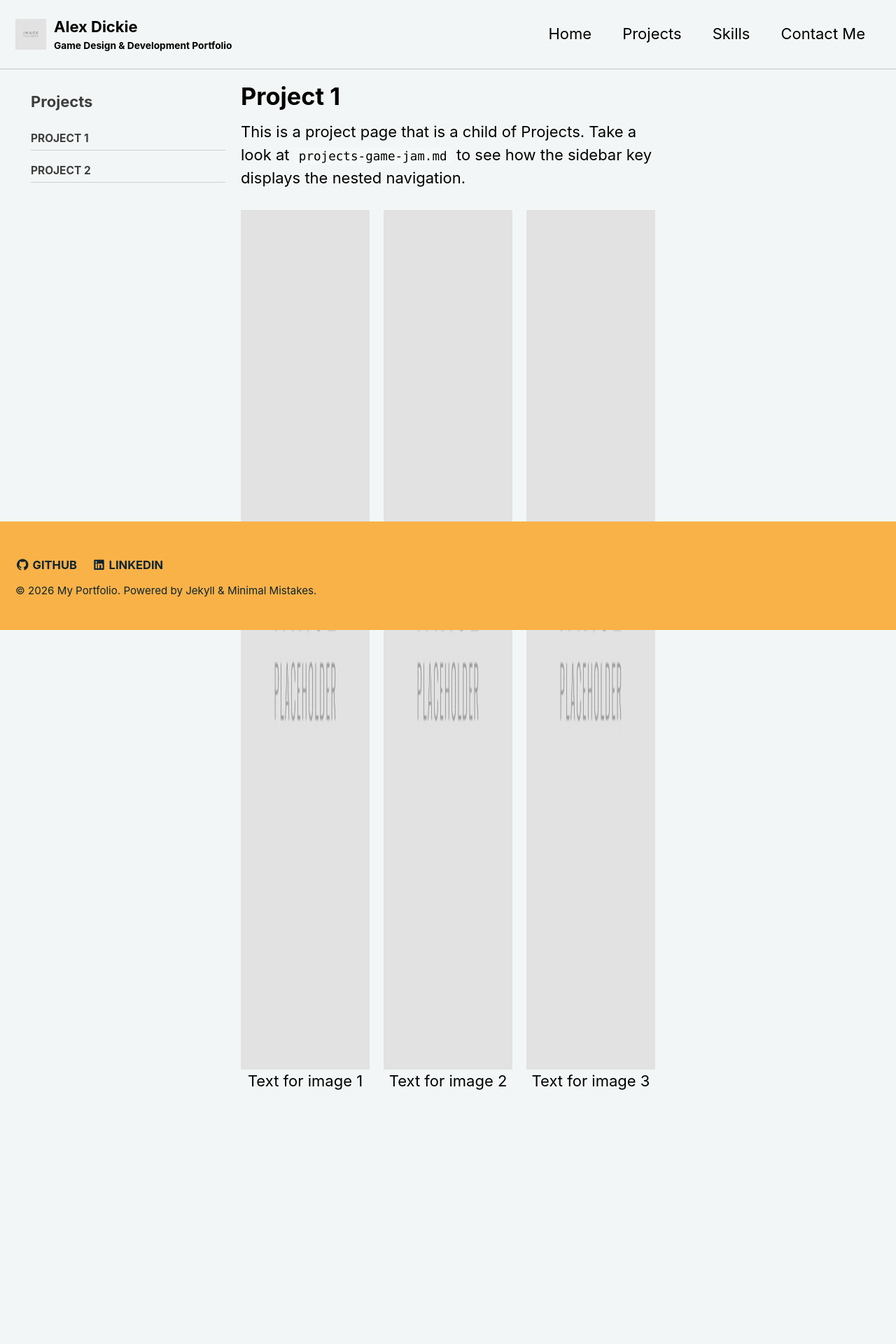
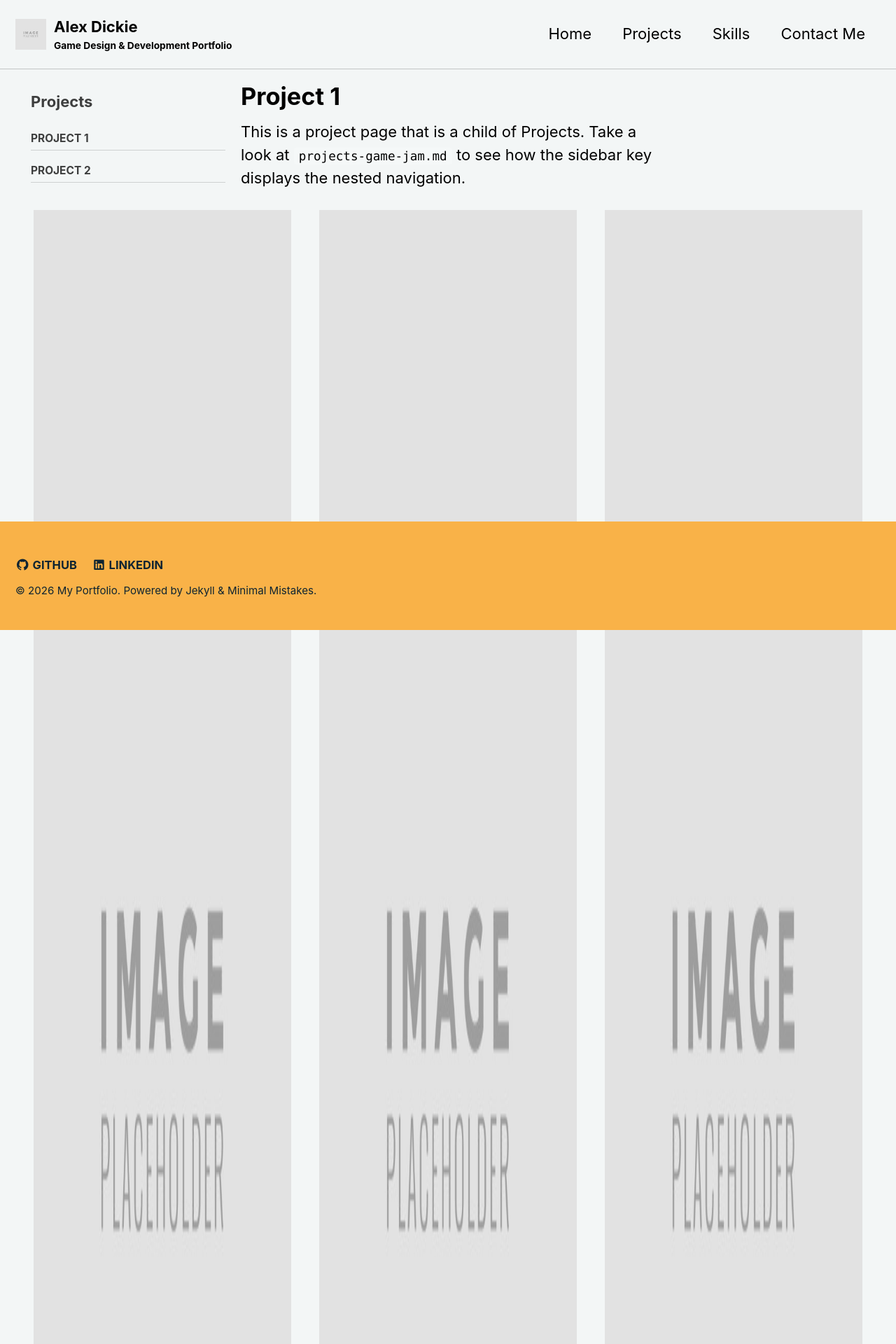
Before and after one commit to AlexUlster/AlexUlster.github.io, a Jekyll site: the page built from _pages/projects-pro1.md, in a window 1280 px wide. Shown: the top 1920 px of the page at 70% size. Built offline with Jekyll 4.4.1, drawn with Linux system fonts in a browser that asks for light colours; before the commit the page ends 1561 px from its top, so only the background shows below that.

Commit message:
Update projects-pro1.md

```diff
--- a/_pages/projects-pro1.md
+++ b/_pages/projects-pro1.md
@@ -11,7 +11,7 @@ sidebar:
 
 This is a project page that is a child of Projects. Take a look at `projects-game-jam.md` to see how the sidebar key displays the nested navigation.
 
-<div style="display: grid; grid-template-columns: 1fr 1fr 1fr; gap: 20px;">
+<div style="display: grid; grid-template-columns: 1fr 1fr 1fr; gap: 20px; transform: scale(2); transform-origin: top center;">
   <div style="text-align: center;">
     <img src="/assets/images/Placeholder.jpg" alt="Image 1" style="width: 500%; height: 500%;">
     <p>Text for image 1</p>
```
